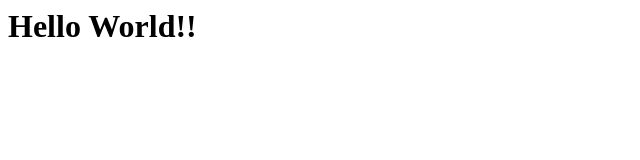
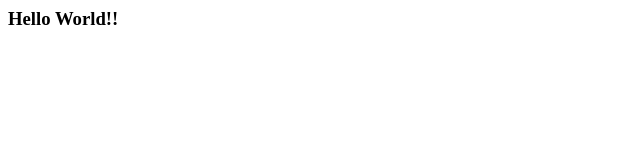
Before and after one commit to premcj/SampleHTML, a plain HTML site: page index.html in a window 1280 px wide. Shown: the whole page, without its empty margins (0-640 px from the left). Drawn offline with Linux system fonts and the light colour scheme.

Commit message:
Update index.html

```diff
--- a/index.html
+++ b/index.html
@@ -1,6 +1,6 @@
 <html>
 <title>Version 1.0 </title>
 <body>
-<h1>Hello World!!</h1>
+<h3>Hello World!!</h3>
 </body>
 </html>
```
